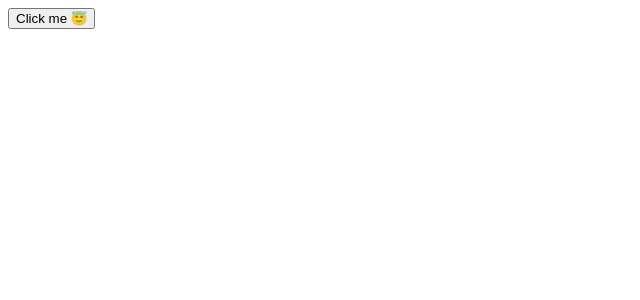
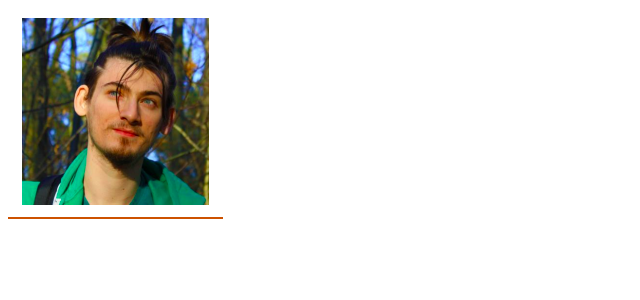
Before and after one commit to Aukryx/React_course, a React (Vite) app: page / in a window 1280 px wide. Shown: the top 300 px of the page, without its empty margins (0-640 px from the left). Built offline with nearby package versions, Linux system fonts and the light colour scheme.

Commit message:
finished event part

```diff
--- a/src/App.jsx
+++ b/src/App.jsx
@@ -1,20 +1,10 @@
 import ClickableButton from './ClickableButton.jsx';
+import ProfilePicture from './ProfilePicture.jsx';
 
 function App(){
 
-  const fruits = [{id: 1, name: "apple", calories: 95},
-                  {id: 2, name: "orange", calories: 45},
-                  {id: 3, name: "banana", calories: 105},
-                  {id: 4, name: "coconut", calories: 159},
-                  {id: 5, name: "pineapple", calories: 37}]
-
-  const vegetables = [{id: 6, name: "potato", calories: 110},
-                      {id: 7, name: "celery", calories: 15},
-                      {id: 8, name: "carrot", calories: 25},
-                      {id: 9, name: "corn", calories: 63},
-                      {id: 10, name: "broccoli", calories: 50}]
   return (
-<ClickableButton></ClickableButton>
+<ProfilePicture />
   );
 }
 
--- /dev/null
+++ b/src/ProfilePicture.jsx
@@ -0,0 +1,7 @@
+function ProfilePicture(){
+    const imageUrl = "./src/assets/profile_picture.png"
+    const handleClick = (e) => e.target.style.display = "none"
+    return(<img onClick={handleClick} src={imageUrl}></img>);
+}
+
+export default ProfilePicture
```
Also changed, not shown: 2 other files (tests, documents, lock files or other folders).
